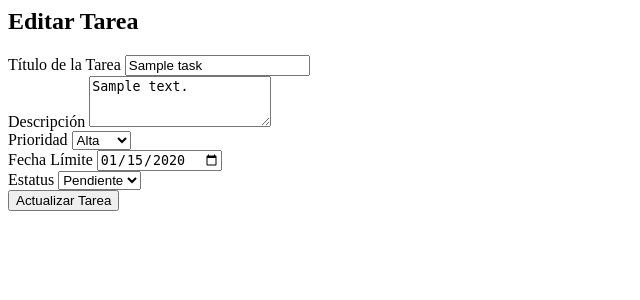
After one commit to sebsgamez13/To-do-list, a PHP site: page /editar_tareas.php?id=1 in a window 1280 px wide. The commit adds this page. Shown: the top 300 px of the page, without its empty margins (0-640 px from the left). Run offline with PHP 8.4, Linux system fonts and the light colour scheme; tables that the repository leaves empty hold one stand-in row (values such as "Sample post").

Commit message:
Creacion de archivo editar_tareas.php
-Se creo el archivo editar tareas con el escript que permite realziar el update de los datos de las tareas edl usuario asi como el estatus que por defecto se inicializa en pendiente (pendiente correccion de estilos en pestaña editar)

-Se añade el boton en la tabla de ver tareas para que el usaurio pueda ingresar a la edicion de tareas

```diff
--- /dev/null
+++ b/editar_tareas.php
@@ -0,0 +1,85 @@
+<?php
+require 'conexion.php';
+
+// Verificar si se ha recibido un ID de tarea válido para editar
+if (isset($_GET['id']) && is_numeric($_GET['id'])) {
+    $id_tarea = $_GET['id'];
+
+    // Consultar la tarea actual en la base de datos
+    $stmt = $pdo->prepare("SELECT * FROM task WHERE id = ?");
+    $stmt->execute([$id_tarea]);
+    $tarea = $stmt->fetch(PDO::FETCH_ASSOC);
+
+    // Si no se encuentra la tarea, redirigir con mensaje de error
+    if (!$tarea) {
+        header("Location: index.php?seccion=lista_tareas&mensaje=Tarea no encontrada.");
+        exit();
+    }
+} else {
+    // Si no se proporciona un ID válido, redirigir con mensaje de error
+    header("Location: index.php?seccion=lista_tareas&mensaje=ID de tarea inválido.");
+    exit();
+}
+
+// Procesar la actualización cuando el formulario se envía
+if ($_SERVER['REQUEST_METHOD'] == 'POST') {
+    $titulo = $_POST['titulo'] ?? '';
+    $descripcion = $_POST['descripcion'] ?? '';
+    $prioridad = $_POST['prioridad'] ?? '';
+    $fecha_limite = $_POST['fecha_limite'] ?? '';
+    $estatus = $_POST['estatus'] ?? '';
+
+    // Verificar que todos los campos requeridos sean completados
+    if ($titulo && $descripcion && $prioridad && $fecha_limite && $estatus) {
+        // Actualizar la tarea en la base de datos
+        $stmt = $pdo->prepare("UPDATE task SET titulo = ?, descripcion = ?, prioridad = ?, fecha_fin = ?, estatus = ? WHERE id = ?");
+        $stmt->execute([$titulo, $descripcion, $prioridad, $fecha_limite, $estatus, $id_tarea]);
+
+        // Redirigir con mensaje de éxito
+        header("Location: index.php?seccion=lista_tareas&mensaje=Tarea actualizada con éxito.");
+        exit();
+    } else {
+        $mensaje_error = "Por favor, complete todos los campos.";
+    }
+}
+?>
+
+<div class="container mt-4">
+    <h2>Editar Tarea</h2>
+
+    <!-- Mostrar mensaje de error si no se completan todos los campos -->
+    <?php if (isset($mensaje_error)): ?>
+        <div class="alert alert-danger"><?php echo $mensaje_error; ?></div>
+    <?php endif; ?>
+
+    <form method="POST" action="editar_tareas.php?id=<?php echo $tarea['id']; ?>">
+        <div class="form-group">
+            <label for="titulo">Título de la Tarea</label>
+            <input type="text" class="form-control" id="titulo" name="titulo" value="<?php echo htmlspecialchars($tarea['titulo']); ?>" required>
+        </div>
+        <div class="form-group">
+            <label for="descripcion">Descripción</label>
+            <textarea class="form-control" id="descripcion" name="descripcion" rows="3" required><?php echo htmlspecialchars($tarea['descripcion']); ?></textarea>
+        </div>
+        <div class="form-group">
+            <label for="prioridad">Prioridad</label>
+            <select class="form-control" id="prioridad" name="prioridad" required>
+                <option value="Alta" <?php echo $tarea['prioridad'] == 'Alta' ? 'selected' : ''; ?>>Alta</option>
+                <option value="Media" <?php echo $tarea['prioridad'] == 'Media' ? 'selected' : ''; ?>>Media</option>
+                <option value="Baja" <?php echo $tarea['prioridad'] == 'Baja' ? 'selected' : ''; ?>>Baja</option>
+            </select>
+        </div>
+        <div class="form-group">
+            <label for="fecha_limite">Fecha Límite</label>
+            <input type="date" class="form-control" id="fecha_limite" name="fecha_limite" value="<?php echo $tarea['fecha_fin']; ?>" required>
+        </div>
+        <div class="form-group">
+            <label for="estatus">Estatus</label>
+            <select class="form-control" id="estatus" name="estatus" required>
+                <option value="pendiente" <?php echo $tarea['estatus'] == 'pendiente' ? 'selected' : ''; ?>>Pendiente</option>
+                <option value="completa" <?php echo $tarea['estatus'] == 'completa' ? 'selected' : ''; ?>>Completa</option>
+            </select>
+        </div>
+        <button type="submit" class="btn btn-primary">Actualizar Tarea</button>
+    </form>
+</div>
```
Also changed, not shown: ver_tareas.php (+7 -1 lines).
